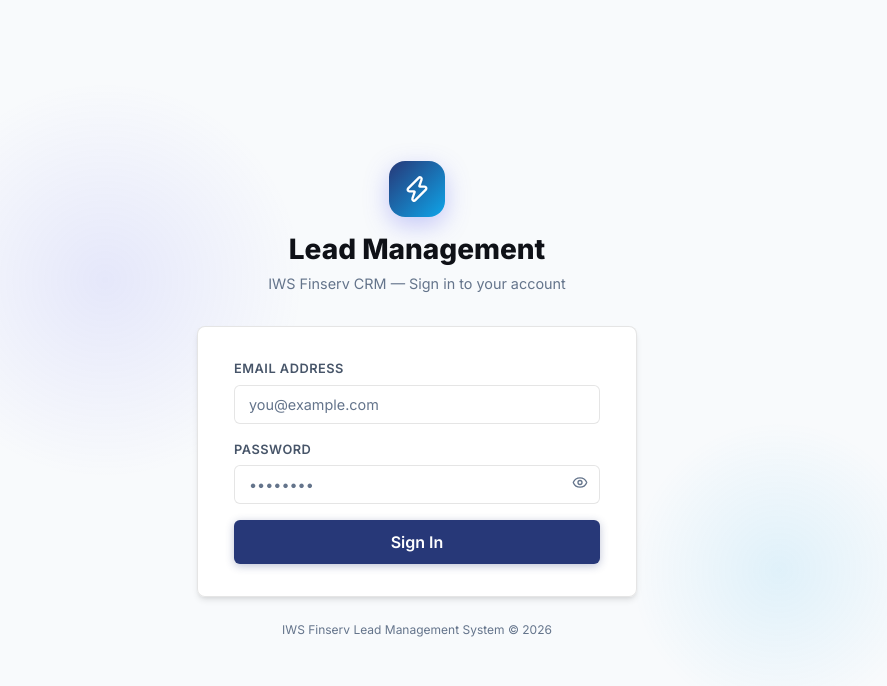
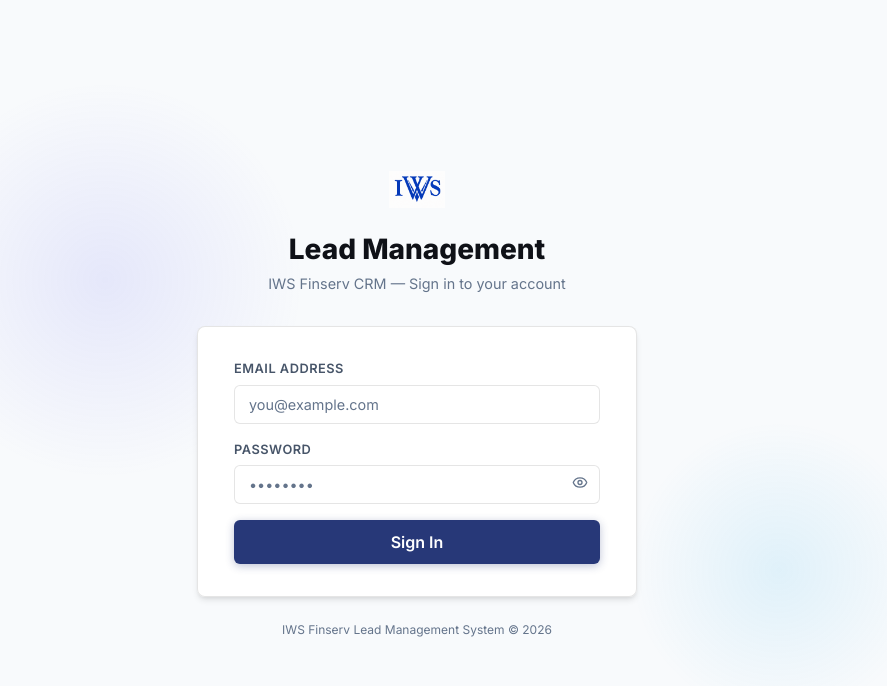
Before and after one commit to iwsfinserve-glitch/IWS-lead-generation-system, a React (Vite) app in the folder frontend-react/: page /login in a window 1280 px wide. Shown: the top 686 px of the page, without its empty margins (223-1110 px from the left). Built offline with nearby package versions, Linux system fonts and the light colour scheme; no server answers.

Commit message:
feat: updated website icon and application logo to company logo

```diff
--- a/frontend-react/index.html
+++ b/frontend-react/index.html
@@ -2,7 +2,7 @@
 <html lang="en">
   <head>
     <meta charset="UTF-8" />
-    <link rel="icon" type="image/svg+xml" href="/favicon.svg" />
+    <link rel="icon" type="image/png" href="/iws_logo_png.png" />
     <meta name="viewport" content="width=device-width, initial-scale=1.0" />
     <meta name="description" content="IWS Finserv Lead Management CRM — Role-based lead tracking, AI insights, and report generation." />
     <title>IWS Finserv — Lead Management CRM</title>
--- a/frontend-react/src/components/layout/Sidebar.jsx
+++ b/frontend-react/src/components/layout/Sidebar.jsx
@@ -2,7 +2,7 @@ import { NavLink, useNavigate } from 'react-router-dom';
 import { useState, useEffect } from 'react';
 import {
   LayoutDashboard, Users, Users2, Target, Calendar, CheckSquare,
-  BarChart3, LogOut, Zap, X, FileEdit, Mail
+  BarChart3, LogOut, X, FileEdit, Mail
 } from 'lucide-react';
 import { useAuth } from '../../context/AuthContext';
 import toast from 'react-hot-toast';
@@ -61,11 +61,10 @@ export default function Sidebar({ isOpen, onClose }) {
         <div style={{ display: 'flex', alignItems: 'center', gap: 10, flex: 1 }}>
           <div style={{
             width: 32, height: 32, borderRadius: 8,
-            background: 'linear-gradient(135deg, var(--primary), var(--accent))',
             display: 'flex', alignItems: 'center', justifyContent: 'center',
             flexShrink: 0,
           }}>
-            <Zap size={16} color="#fff" />
+            <img src="/iws_logo_png.png" alt="IWS Logo" style={{ width: '100%', height: '100%', objectFit: 'contain' }} />
           </div>
           <div style={{ flex: 1, minWidth: 0 }}>
             <div className="sidebar-logo-text">IWS Finserv</div>
--- a/frontend-react/src/pages/LeadDetailsPage.jsx
+++ b/frontend-react/src/pages/LeadDetailsPage.jsx
@@ -1,6 +1,6 @@
 import { useState, useEffect } from 'react';
 import { useParams, useNavigate } from 'react-router-dom';
-import { ArrowLeft, Calendar, Edit, Lock, Mail, MapPin, Phone, Trash2, User, Zap } from 'lucide-react';
+import { ArrowLeft, Calendar, Edit, Lock, Mail, MapPin, Phone, Trash2, User } from 'lucide-react';
 import Navbar from '../components/layout/Navbar';
 import { StatusBadge, STATUS_DISPLAY, STATUS_COLOR } from '../components/common/StatusBadge';
 import { getLead, getLeadTimeline, addTimelineNote, updateTimelineNote, updateLead, deleteLead, claimLead, getLeadUpdateRequests } from '../api/leadsApi';
--- a/frontend-react/src/pages/LoginPage.jsx
+++ b/frontend-react/src/pages/LoginPage.jsx
@@ -2,7 +2,7 @@ import { useState } from 'react';
 import { useNavigate, Navigate } from 'react-router-dom';
 import { useAuth } from '../context/AuthContext';
 import toast from 'react-hot-toast';
-import { Zap, Eye, EyeOff, Loader2 } from 'lucide-react';
+import { Eye, EyeOff, Loader2 } from 'lucide-react';
 
 
 export default function LoginPage() {
@@ -66,12 +66,10 @@ export default function LoginPage() {
         <div style={{ textAlign: 'center', marginBottom: 32 }}>
           <div style={{
             width: 56, height: 56, borderRadius: 16,
-            background: 'linear-gradient(135deg, var(--primary), var(--accent))',
             display: 'flex', alignItems: 'center', justifyContent: 'center',
             margin: '0 auto 16px',
-            boxShadow: '0 8px 24px rgba(99,102,241,0.35)',
           }}>
-            <Zap size={28} color="#fff" />
+            <img src="/iws_logo_png.png" alt="IWS Logo" style={{ width: '100%', height: '100%', objectFit: 'contain' }} />
           </div>
           <h1 style={{ fontSize: '1.75rem', marginBottom: 6 }}>Lead Management</h1>
           <p style={{ color: 'var(--text-muted)', fontSize: '0.9rem' }}>IWS Finserv CRM — Sign in to your account</p>
```
Also changed, not shown: frontend-react/public/iws_logo_png.png (added), frontend-react/src/assets/iws_logo_png.png (added).
